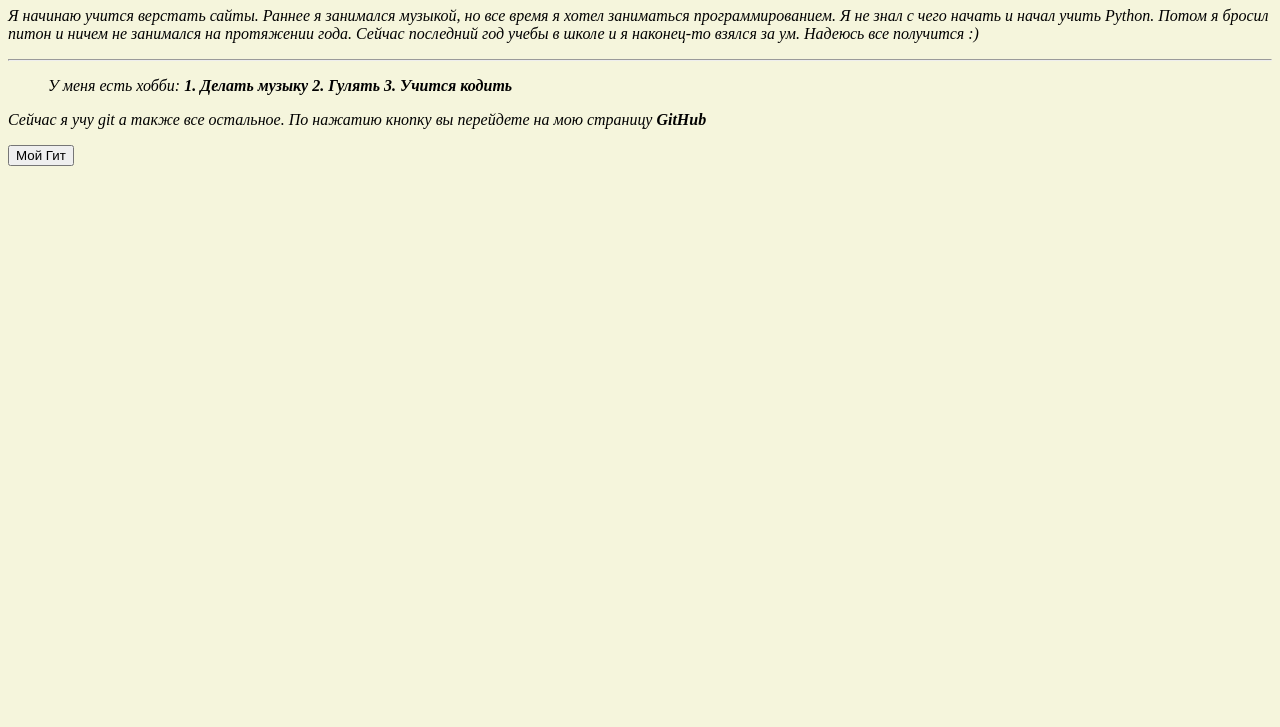
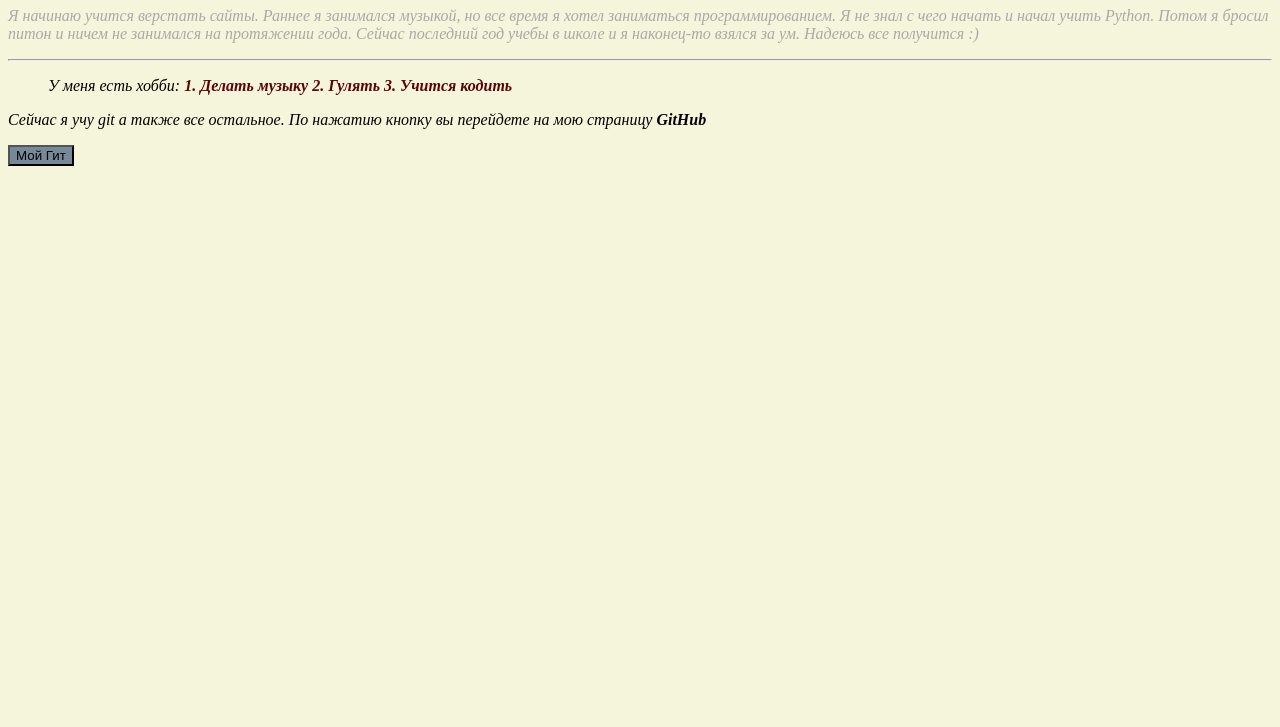
Before and after one commit to GiorgiGogiashvili/html_lesson, a plain HTML site: page html/index.html in a window 1280 px wide. Shown: the part 73-800 px from the top of the page. Drawn offline with Linux system fonts and the light colour scheme.

Commit message:
Update styles.css

```diff
--- a/html/css/styles.css
+++ b/html/css/styles.css
@@ -5,3 +5,16 @@
 body {
     font-style:italic;
 }
+
+button {
+    color:black;
+    background-color:lightslategrey;
+}
+
+.second {
+    color:darkgrey;
+}
+
+.points {
+    color:rgb(89, 5, 5)
+}
```
